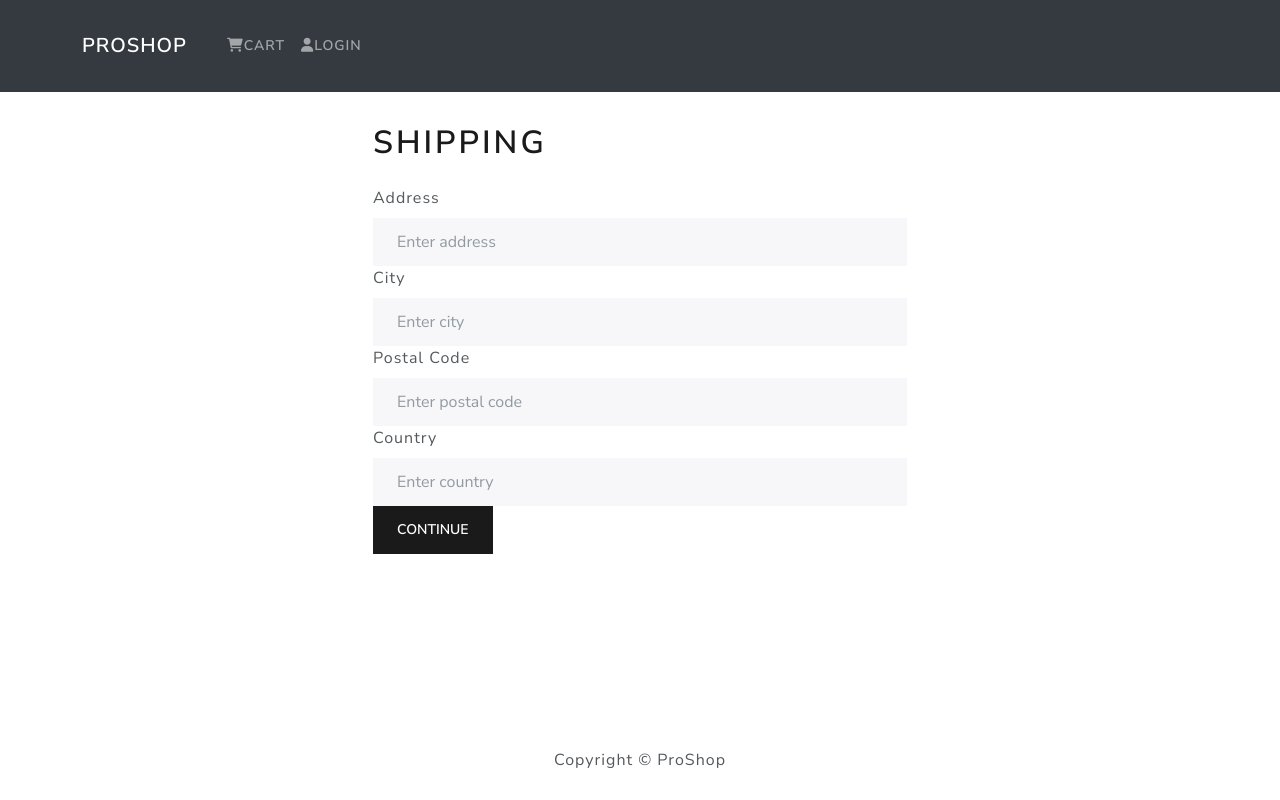
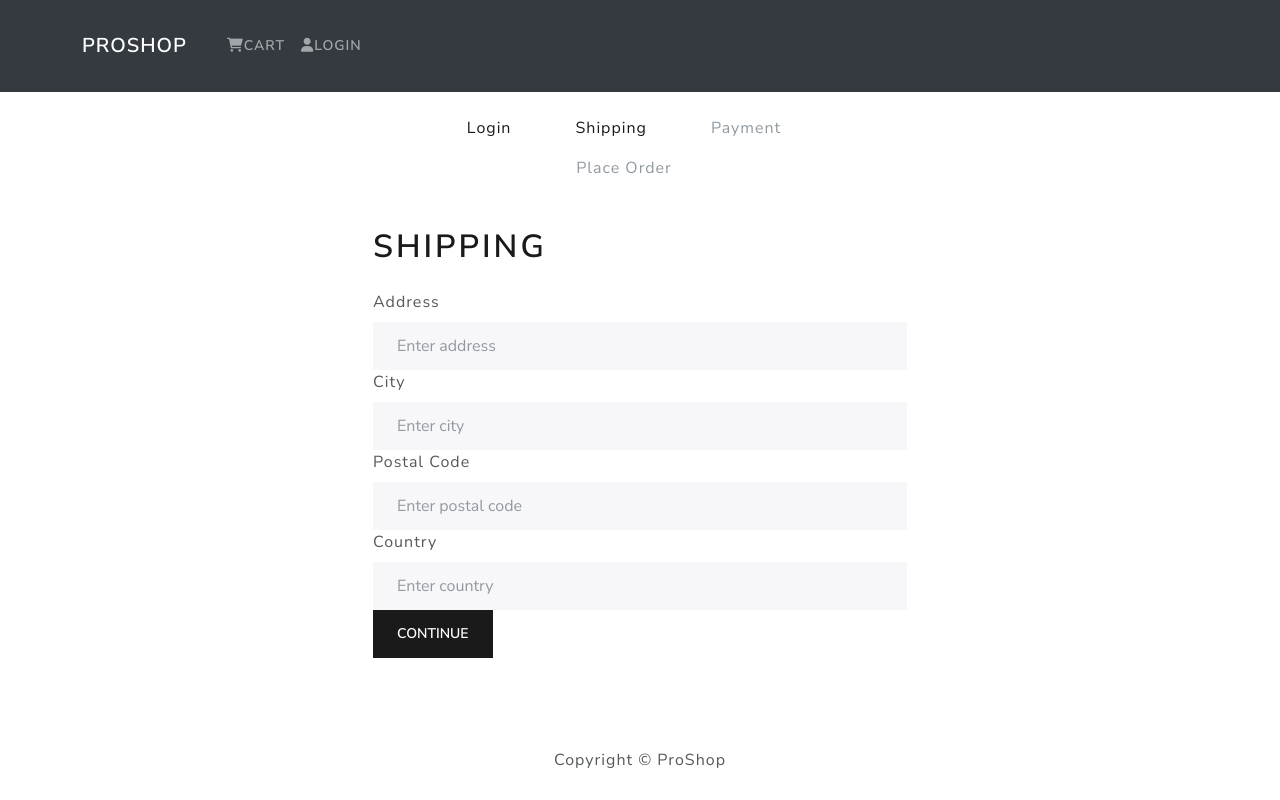
Before and after one commit to dev-nando/ecommerce_dwr, a React (Create React App) app in the folder frontend/: page /shipping in a window 1280 px wide. Built offline with nearby package versions, Linux system fonts and the light colour scheme.

Commit message:
48. Checkout Steps Component

```diff
--- /dev/null
+++ b/frontend/src/components/CheckoutSteps.js
@@ -0,0 +1,52 @@
+import React from 'react'
+import { Nav } from 'react-bootstrap'
+import { LinkContainer } from 'react-router-bootstrap'
+
+function CheckoutSteps({ step1, step2, step3, step4 }) {
+
+    return (
+        <Nav className='justify-content-center mb-4'>
+            <Nav.Item>
+                {step1 ? (
+                    <LinkContainer to='/login'>
+                        <Nav.Link>Login</Nav.Link>
+                    </LinkContainer>
+                ) : (
+                        <Nav.Link disabled>Login</Nav.Link>
+                    )}
+            </Nav.Item>
+
+            <Nav.Item>
+                {step2 ? (
+                    <LinkContainer to='/shipping'>
+                        <Nav.Link>Shipping</Nav.Link>
+                    </LinkContainer>
+                ) : (
+                        <Nav.Link disabled>Shipping</Nav.Link>
+                    )}
+            </Nav.Item>
+
+            <Nav.Item>
+                {step3 ? (
+                    <LinkContainer to='/payment'>
+                        <Nav.Link>Payment</Nav.Link>
+                    </LinkContainer>
+                ) : (
+                        <Nav.Link disabled>Payment</Nav.Link>
+                    )}
+            </Nav.Item>
+
+            <Nav.Item>
+                {step4 ? (
+                    <LinkContainer to='/placeorder'>
+                        <Nav.Link>Place Order</Nav.Link>
+                    </LinkContainer>
+                ) : (
+                        <Nav.Link disabled>Place Order</Nav.Link>
+                    )}
+            </Nav.Item>
+        </Nav>
+    )
+}
+
+export default CheckoutSteps
--- a/frontend/src/screens/ShippingScreen.js
+++ b/frontend/src/screens/ShippingScreen.js
@@ -3,6 +3,7 @@
 import { Form, Button } from 'react-bootstrap'
 import { useDispatch, useSelector } from 'react-redux'
 import FormContainer from '../components/FormContainer'
+import CheckoutSteps from '../components/CheckoutSteps'
 import { saveShippingAddress } from '../actions/cartActions'
 
 
@@ -27,6 +28,7 @@
 
     return (
         <FormContainer>
+            <CheckoutSteps step1 step2 />
             <h1>Shipping</h1>
             <Form onSubmit={submitHandler}>
             <Form.Group controlId='address'>
```
